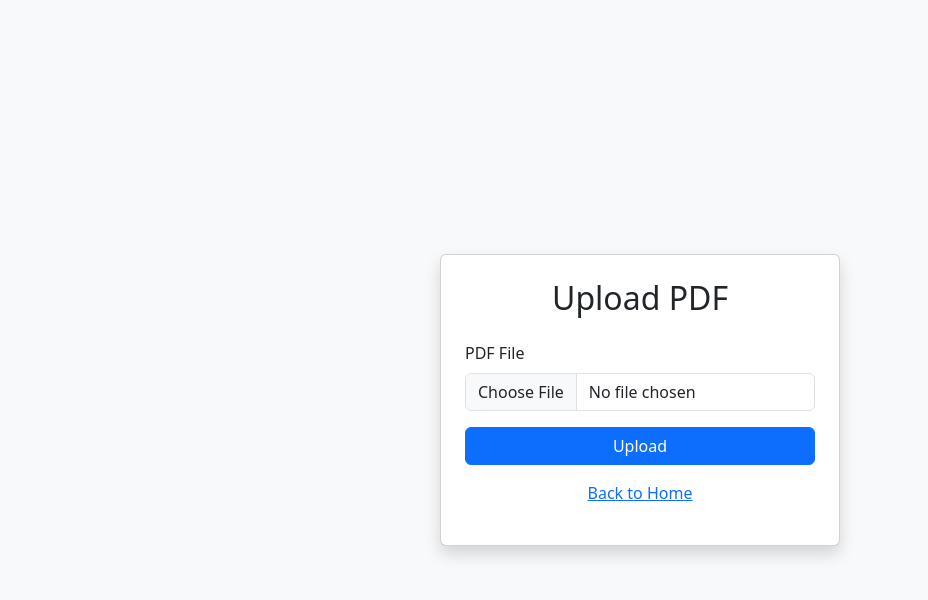
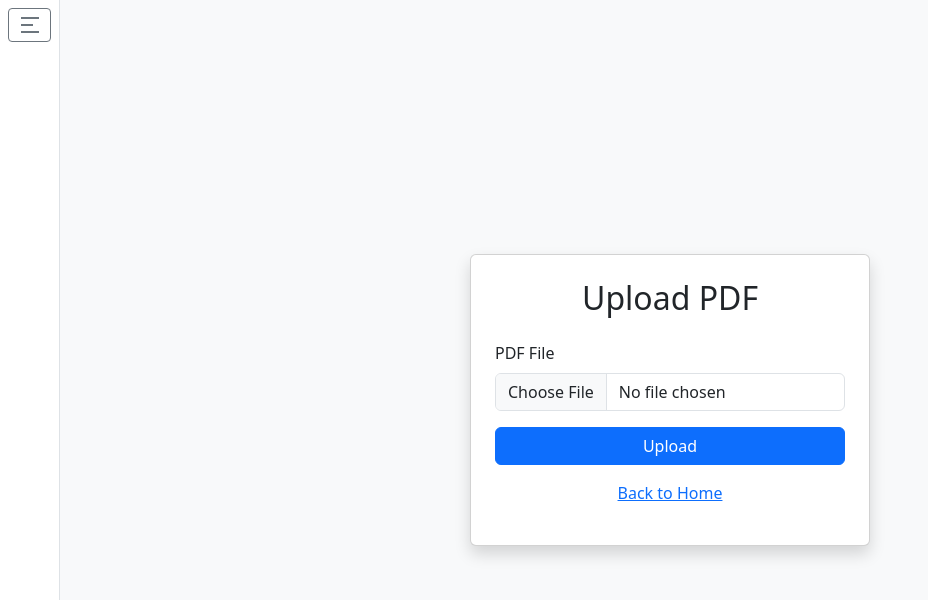
Before and after one commit to utsav-dhimmar/chat-bot, a React (Vite) app in the folder frontend/: page /new in a window 1280 px wide. Shown: the top 600 px of the page, without its empty margins (0-928 px from the left). Built offline with nearby package versions, Linux system fonts and the light colour scheme.

Commit message:
fix(frontend): use chatlayout display chathistory even when uploading new pdf

```diff
--- /dev/null
+++ b/frontend/src/layout/ChatLayout.tsx
@@ -0,0 +1,15 @@
+import { ChatHistory } from '@/components';
+import { useState } from 'react';
+import { Outlet } from 'react-router-dom';
+
+export default function ChatLayout() {
+  const [isHistoryOpen, setIsHistoryOpen] = useState(false);
+  return (
+    <div className="container-fluid h-100 d-flex bg-light p-0 overflow-hidden">
+      <ChatHistory isOpen={isHistoryOpen} onToggle={() => setIsHistoryOpen(!isHistoryOpen)} />
+      <div className="flex-grow-1 h-100 overflow-hidden">
+        <Outlet />
+      </div>
+    </div>
+  );
+}
--- a/frontend/src/pages/Chat.tsx
+++ b/frontend/src/pages/Chat.tsx
@@ -1,7 +1,7 @@
-import { AIMessage, ChatHistory, HumanMessage } from '@/components/';
+import { AIMessage, HumanMessage } from '@/components/';
 import { TEMP_CONVERSION } from '@/temp/data';
 import { zodResolver } from '@hookform/resolvers/zod';
-import { Fragment, useEffect, useState } from 'react';
+import { Fragment, useEffect } from 'react';
 import { useForm } from 'react-hook-form';
 import { useLoaderData } from 'react-router-dom';
 import { z } from 'zod';
@@ -16,7 +16,6 @@ type messageData = z.infer<typeof MessageSchema>;
 export default function Chat() {
   const { conversationId } = useLoaderData();
 
-  const [isHistoryOpen, setIsHistoryOpen] = useState(false);
   const {
     register,
     formState: { errors },
@@ -31,8 +30,6 @@ export default function Chat() {
 
   // TOD: hnalde validation and call api
   return (
-    <div className="container-fluid h-100 d-flex bg-light p-0 overflow-hidden">
-      <ChatHistory isOpen={isHistoryOpen} onToggle={() => setIsHistoryOpen(!isHistoryOpen)} />
     <div
       className="card shadow-sm flex-grow-1 h-100 border-0"
       style={{
@@ -71,6 +68,5 @@ export default function Chat() {
         </form>
       </div>
     </div>
-    </div>
   );
 }
--- a/frontend/src/routes/router.tsx
+++ b/frontend/src/routes/router.tsx
@@ -1,3 +1,4 @@
+import ChatLayout from '@/layout/ChatLayout';
 import RootLayout from '@/layout/RootLayout';
 import { chatLoader } from '@/loader/chat';
 import Chat from '@/pages/Chat';
@@ -24,6 +25,9 @@ export const browserRoutes = createBrowserRouter([
         element: <Register />,
       },
       {
+        element: <ChatLayout />,
+        children: [
+          {
             path: 'chat/:conversationId',
             element: <Chat />,
             loader: chatLoader,
@@ -34,4 +38,6 @@ export const browserRoutes = createBrowserRouter([
           },
         ],
       },
+    ],
+  },
 ]);
```
Lines whose indentation alone changed are shown as unchanged.
